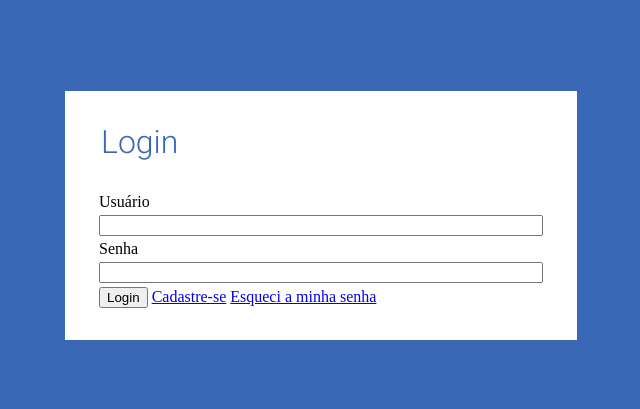
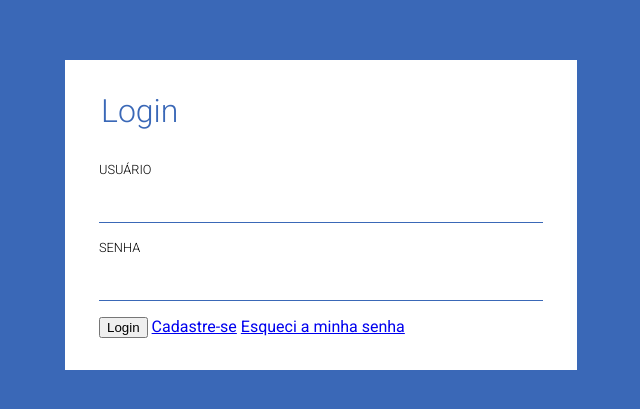
Before and after one commit to jeansillva/FormLoginCadastro, a plain HTML site: page index.html in a window 1280 px wide. Shown: the part 185-594 px from the top of the page, without its empty margins (319-959 px from the left). Drawn offline with Linux system fonts and the light colour scheme.

Commit message:
Estilizando form label e input
Adicionando estilos ao formulário e uma animação sutil ao clicar sobre o campo de preenchimento

```diff
--- a/style/estilo.css
+++ b/style/estilo.css
@@ -9,6 +9,7 @@ body{
     align-items: center;
     min-height: 100vh;
     background-color: var(--login-primary-color);
+    font-family: Roboto, sans-serif;
 }
 
 .form{
@@ -32,3 +33,25 @@ body{
     color: var(--login-primary-color);
     padding-top: 2rem;
 }
+
+.form__label{
+    font-size: .8rem;
+    text-transform: uppercase;
+    font-weight: 300;
+}
+
+.form__input{
+    padding: .5em 0;
+    font-size: 1.2rem;
+    border-radius: 0;
+    border: none;
+    border-bottom: 1px solid var(--login-primary-color);
+    margin-bottom: .8rem;
+    outline: none;
+    transition: padding-left .08s;
+}
+
+.form__input:focus{
+    outline: 2px solid var(--login-primary-color);
+    padding-left: .3rem;
+}
```
